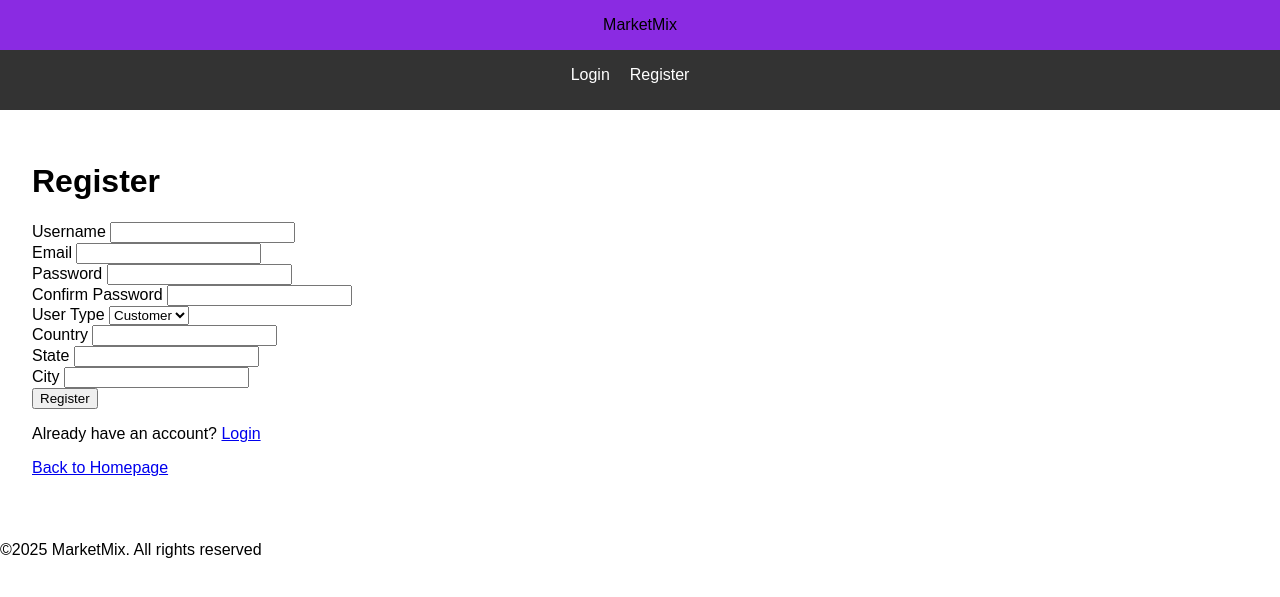
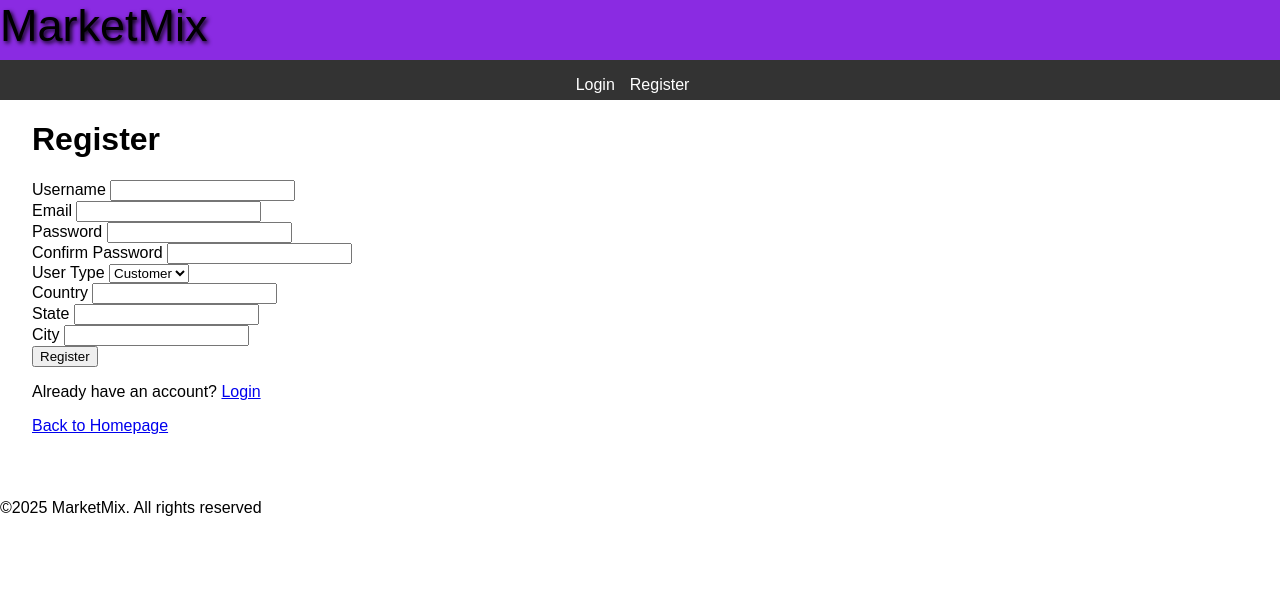
Before and after one commit to Benjamin-6161/MarketMix2, a Flask app: page /auth/register in a window 1280 px wide. Shown: the top 597 px of the page. Run offline with Flask 3, Linux system fonts and the light colour scheme.

Commit message:
Update style.css

```diff
--- a/app/static/css/style.css
+++ b/app/static/css/style.css
@@ -1,10 +1,17 @@
 header {
-  text-align: center;
+  font-size: 45px;
+  text-shadow: 2px 2px 4px #000;
   background-color: blueviolet;
   color: black;
   font-family: sans-serif;
-  padding: 1em;
-  justify-content: center
+  padding: 0em 1em 0em 0em;
+  justify-content: center;
+  position: fixed;
+  top: 0;
+  left: 0;
+  height: 60px;
+  width: 100%;
+  box-sizing: border-box;
 }
 
 body {
@@ -18,7 +25,13 @@ nav {
   color: #fff;
   padding: 1em;
   text-align: center;
-  overflow: hidden; /* Add this to prevent content from overflowing */
+  position: fixed;
+  top:60px;
+  left: 0;
+  height: 40px;
+  width: 100%;
+  box-sizing: border-box;
+  /*overflow: hidden;  Add this to prevent content from overflowing */
 }
 
 nav ul {
@@ -31,7 +44,8 @@ nav ul {
 }
 
 nav li {
-  margin-right: 20px;
+
+  margin-right: 15px;
   margin-bottom: 10px; /* Add some space between items on smaller screens */
 }
 
@@ -45,7 +59,7 @@ nav a:hover {
 }
 
 .content {
-  padding: 2em;
+  padding: 100px 2em 2em 2em;
 }
 
 .post {
```
